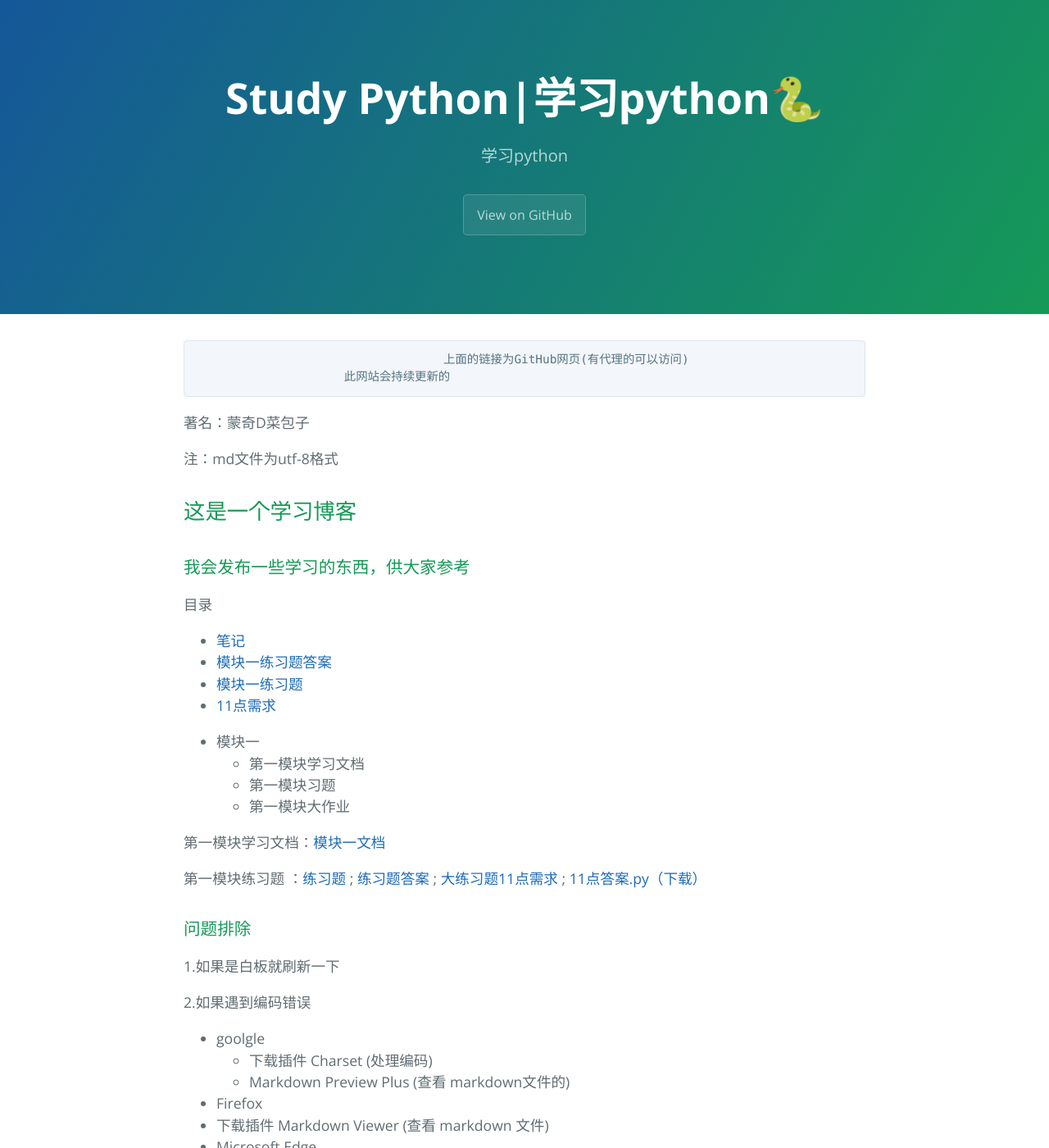
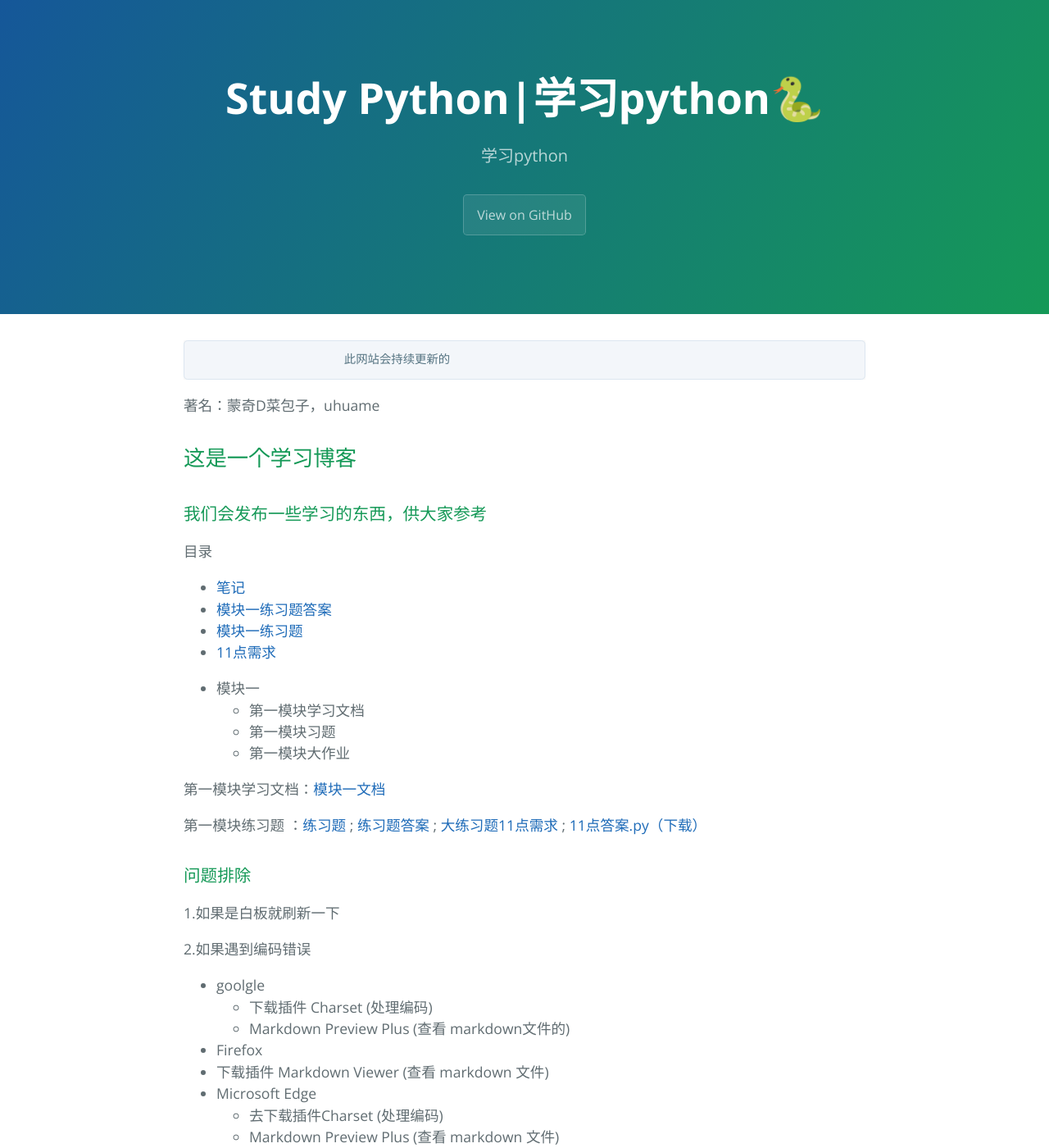
Before and after one commit to mqdcbz/study_python, a Jekyll site: the page built from index.md, in a window 1280 px wide and 1400 px high. Shown: the whole window at 82% size. Built offline with Jekyll 4.4.1, drawn with Linux system fonts in a browser that asks for light colours; our own code applies the rules of GitHub Pages for plain Markdown files; some of the changed text lies outside the part shown.

Commit message:
更新一些小错误QAQ

```diff
--- a/index.md
+++ b/index.md
@@ -1,12 +1,10 @@
-                                       上面的链接为GitHub网页(有代理的可以访问)
                          此网站会持续更新的
 
-   著名：蒙奇D菜包子
+   著名：蒙奇D菜包子，uhuame
 
-注：md文件为utf-8格式
 ## 这是一个学习博客
 
-### 我会发布一些学习的东西，供大家参考
+### 我们会发布一些学习的东西，供大家参考
 
 
 目录
```
Also changed, not shown: other parts of index.md (+1 -1 lines).
